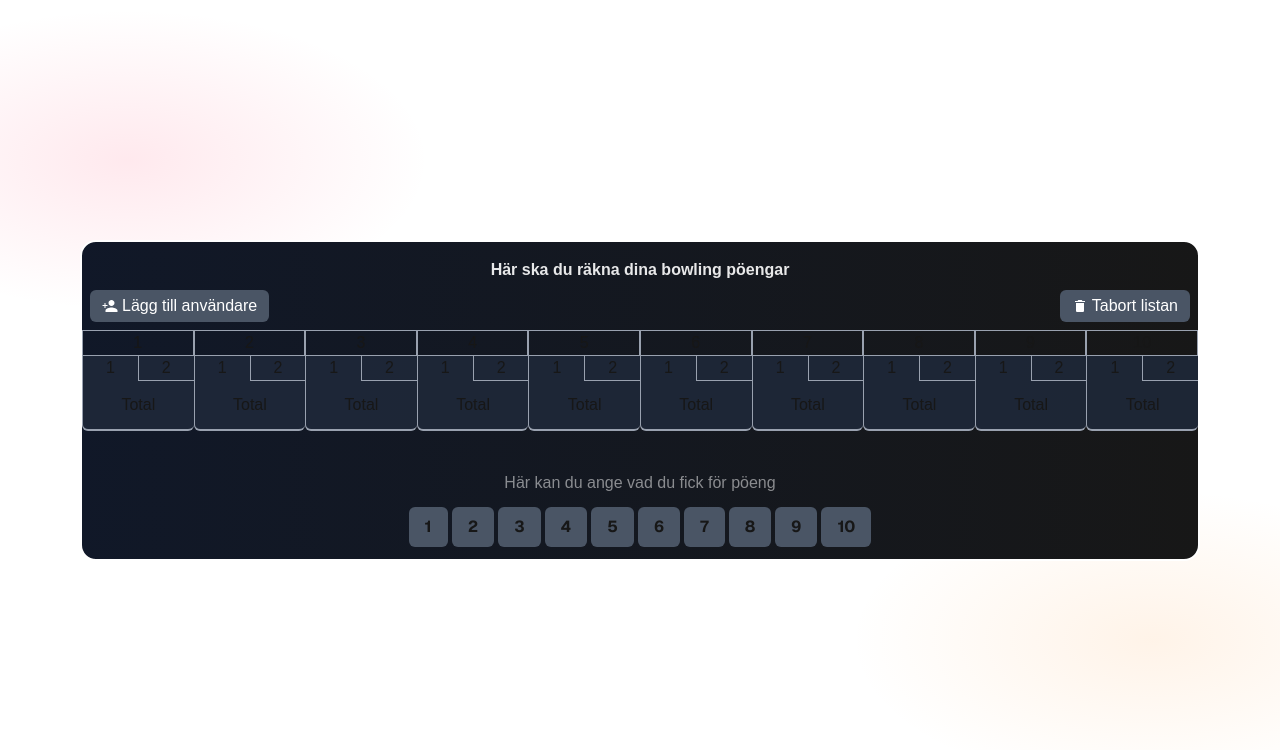
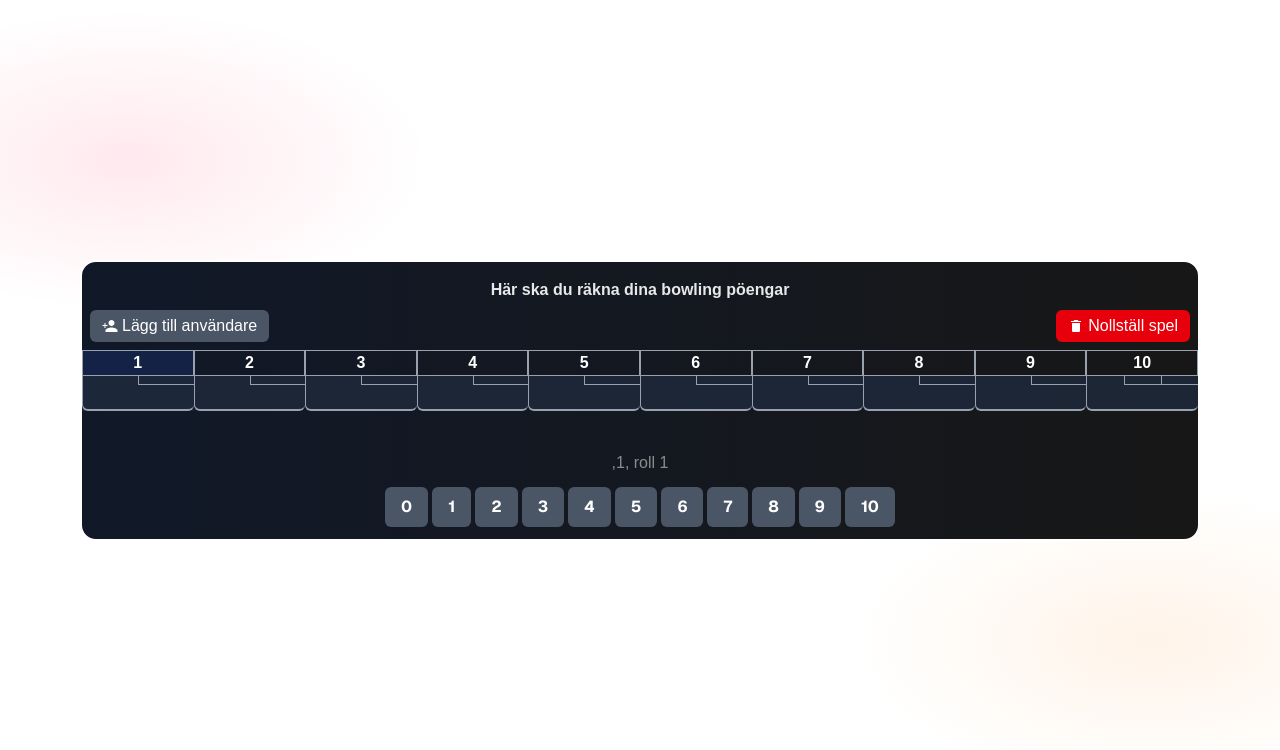
Before and after one commit to kikoDevv/bowling-simulator, a Next.js app: page / in a window 1280 px wide. Shown: the top 750 px of the page. Built offline with nearby package versions, Linux system fonts and the light colour scheme.

Commit message:
Added the logic to frontend

```diff
--- a/src/app/page.tsx
+++ b/src/app/page.tsx
@@ -1,12 +1,16 @@
 "use client";
 import { IoMdPersonAdd, IoMdTrash, IoMdCheckmarkCircleOutline } from "react-icons/io";
 import { useState, useRef, useEffect } from "react";
+import { createNewGame, addRoll, type BowlingGame } from "../hooks/gameLogic";
 
 export default function Home() {
   const [isInputOpen, setInputOpen] = useState(false);
   const [userName, setUserName] = useState("");
   const [currentUser, setCurrentUser] = useState<string | null>(null);
   const inputRef = useRef<HTMLInputElement>(null);
+
+  /*--------- Bowling game state ----------*/
+  const [game, setGame] = useState<BowlingGame>(createNewGame());
 
   /*--------- Focus input when opened ----------*/
   useEffect(() => {
@@ -34,6 +38,44 @@ export default function Home() {
   const handleKeyPress = (e: React.KeyboardEvent) => {
     if (e.key === "Enter") {
       addUser();
+    }
+  };
+
+  // Bowling game functions
+  const recordRoll = (pins: number) => {
+    const newGame = addRoll(game, pins);
+    setGame(newGame);
+  };
+
+  const resetGame = () => {
+    setGame(createNewGame());
+  };
+
+  /*--------- format roll display ----------*/
+  const formatRoll = (frameIndex: number, rollIndex: number): string => {
+    const frame = game.frames[frameIndex];
+    const roll = frame.rolls[rollIndex];
+
+    if (!roll || roll.pins === null) return "";
+
+    if (frameIndex < 9) {
+      // Frames 1-9
+      if (rollIndex === 0 && roll.pins === 10) return "X";
+      if (rollIndex === 1 && frame.isSpare) return "/";
+      if (roll.pins === 0) return "-";
+      return roll.pins.toString();
+    } else {
+      // Frame 10
+      if (roll.pins === 10) return "X";
+      if (
+        rollIndex > 0 &&
+        frame.rolls[rollIndex - 1].pins !== 10 &&
+        frame.rolls[rollIndex - 1].pins !== null &&
+        frame.rolls[rollIndex - 1].pins! + roll.pins === 10
+      )
+        return "/";
+      if (roll.pins === 0) return "-";
+      return roll.pins.toString();
     }
   };
 
@@ -86,39 +128,79 @@ export default function Home() {
             </>
           )}
 
-          <button className="flex items-center gap-1 bg-gray-600 rounded-md px-3 py-1 text-white hover:bg-gray-500 cursor-pointer transition-all duration-300 group hover:scale-103">
-            <IoMdTrash className="group-hover:scale-120 group-hover:text-red-500 transition-all duration-300" />
-            Tabort listan
+          <button
+            onClick={resetGame}
+            className="flex items-center gap-1 bg-red-600 rounded-md px-3 py-1 text-white hover:bg-red-500 cursor-pointer transition-all duration-300 group hover:scale-103">
+            <IoMdTrash className="group-hover:scale-120 group-hover:text-red-300 transition-all duration-300" />
+            Nollställ spel
           </button>
         </section>
         {/*--------- loop score container ----------*/}
         <section className="grid sm:flex">
-          {Array.from({ length: 10 }).map((_, i) => (
-            <div className="grid w-full" key={i}>
-              <p className="text-center border border-gray-400">{i + 1}</p>
+          {game.frames.map((frame, i) => (
+            <div className={`grid w-full ${game.currentFrame === i ? "bg-blue-900/30" : ""}`} key={i}>
+              <p className="text-center border border-gray-400 text-white font-semibold">{i + 1}</p>
               <div className="grid bg-gray-800/90 border-l border-b-2 rounded-b-md border-gray-400">
+                {i < 9 ? (
+                  // Frames 1-9: Two roll boxes
                   <div className="flex justify-center">
-                  <h1 className="w-full text-center">1</h1>
-                  <h1 className="w-full border border-r-0 border-t-0 border-gray-400 text-center">2</h1>
+                    <div className="w-full text-center text-white font-bold py-1">{formatRoll(i, 0)}</div>
+                    <div className="w-full border border-r-0 border-t-0 border-gray-400 text-center text-white font-bold py-1">
+                      {formatRoll(i, 1)}
                     </div>
-                <h1 className="text-center py-3">Total</h1>
+                  </div>
+                ) : (
+                  // Frame 10: Three roll boxes
+                  <div className="flex justify-center">
+                    <div className="w-full text-center text-white font-bold py-1">{formatRoll(i, 0)}</div>
+                    <div className="w-full border border-r-0 border-t-0 border-gray-400 text-center text-white font-bold py-1">
+                      {formatRoll(i, 1)}
+                    </div>
+                    <div className="w-full border border-r-0 border-t-0 border-gray-400 text-center text-white font-bold py-1">
+                      {formatRoll(i, 2)}
+                    </div>
+                  </div>
+                )}
+                <div className="text-center py-3 text-white font-bold text-lg">{frame.score || ""}</div>
               </div>
             </div>
           ))}
         </section>
         {/*--------- Number pad section ----------*/}
+        {!game.isGameComplete && (
           <section className="grid mt-10 justify-center">
-          <h1 className="font-medium text-white/50 text-center">Här kan du ange vad du fick för pöeng</h1>
-          <div className="sm:flex grid grid-cols-5 p-3 items-center justify-center gap-1 w-fit">
+            <h1 className="font-medium text-white/50 text-center">
+              {currentUser &&
+                `Hej ${currentUser}! ange
+              antal käglor  till frame `}{" "}
+              ,{game.currentFrame + 1}, roll {game.currentRoll + 1}
+            </h1>
+            <div className="sm:flex grid grid-cols-6 p-3 items-center justify-center gap-1 w-fit">
+              <button
+                onClick={() => recordRoll(0)}
+                className="px-4 py-2 rounded-md bg-gray-600 font-bold font-sans hover:scale-115 hover:bg-gray-400 transition-all duration-200 cursor-pointer text-white">
+                0
+              </button>
               {Array.from({ length: 10 }).map((_, i) => (
-              <h1
-                className="px-4 py-2 rounded-md bg-gray-600 font-bold font-sans hover:scale-115 hover:bg-gray-400 transition-all duration-200 cursor-pointer"
+                <button
+                  onClick={() => recordRoll(i + 1)}
+                  className="px-4 py-2 rounded-md bg-gray-600 font-bold font-sans hover:scale-115 hover:bg-gray-400 transition-all duration-200 cursor-pointer text-white"
                   key={i}>
                   {i + 1}
-              </h1>
+                </button>
               ))}
             </div>
           </section>
+        )}
+
+        {/*--------- Game complete message  ----------*/}
+        {game.isGameComplete && (
+          <section className="grid mt-10 justify-center">
+            <h1 className="font-bold text-white text-center text-xl">
+              {currentUser && `${currentUser}  `}Spel avslutat! Slutresultat: {game.totalScore}
+            </h1>
+          </section>
+        )}
       </section>
     </div>
   );
```
Lines whose indentation alone changed are shown as unchanged.
